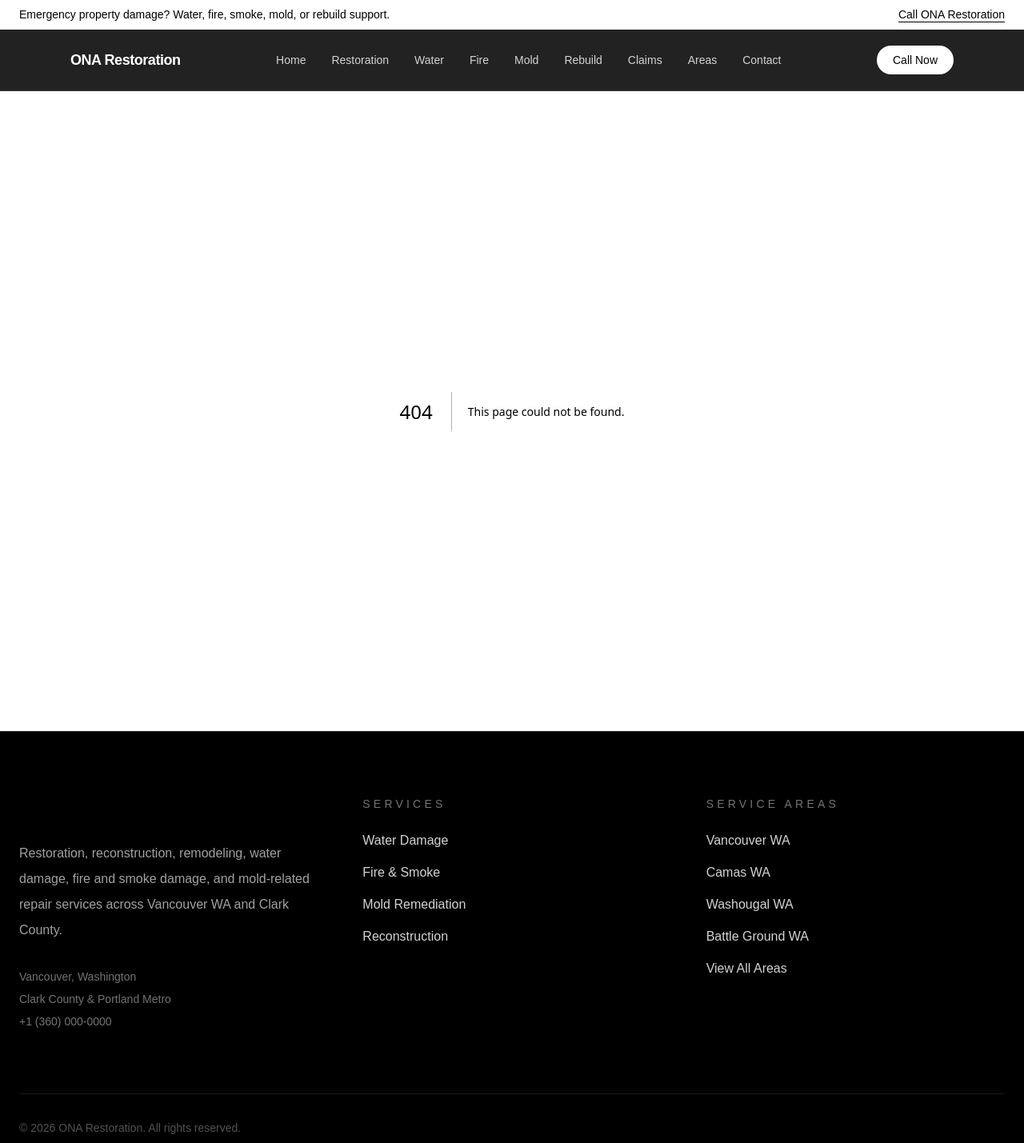
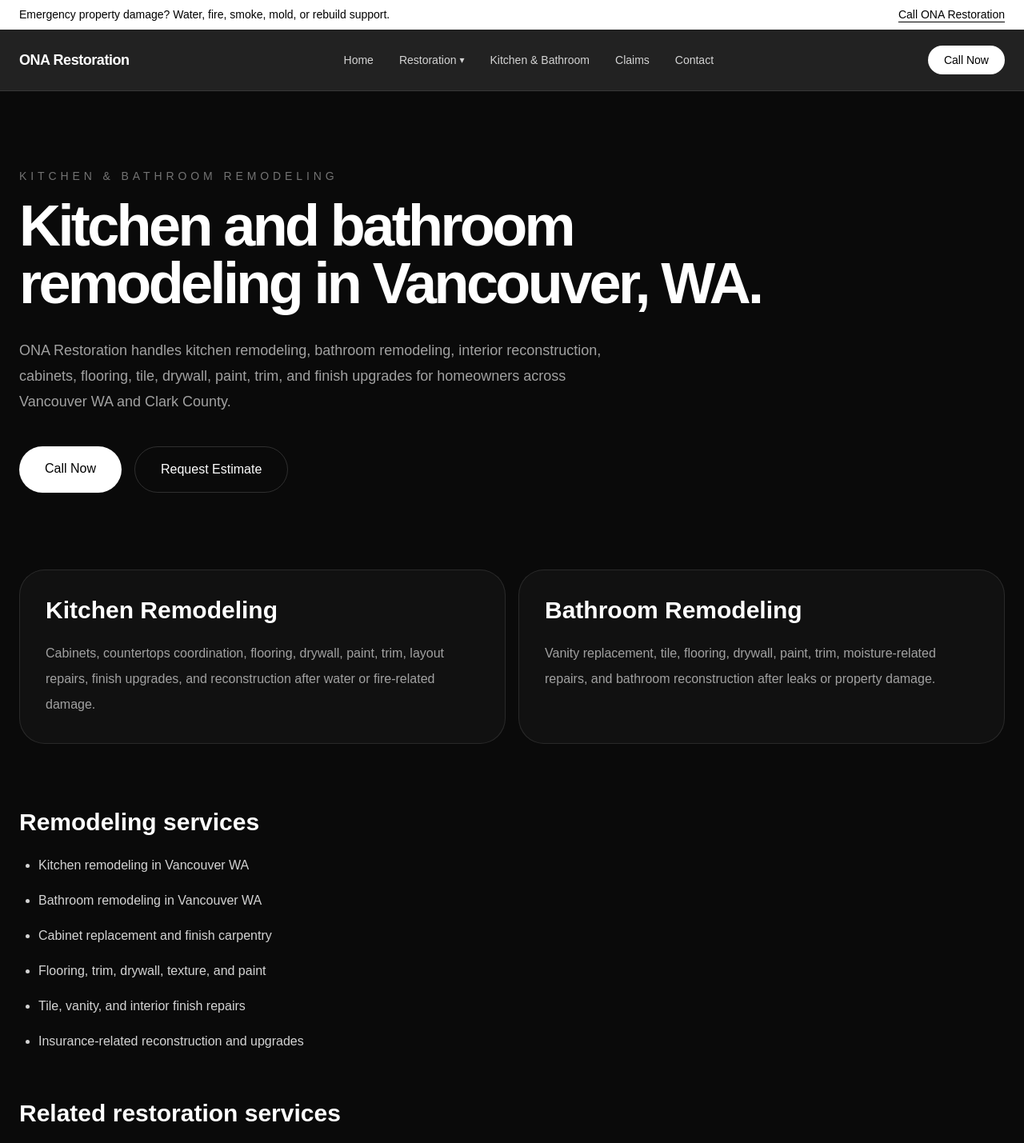
Before and after one commit to dmitzin-web/ona-restore, a Next.js app: page /kitchen-bathroom-remodeling in a window 1280 px wide. Before the commit this address had no page. Shown: the top 1429 px of the page at 80% size. Built offline with nearby package versions, Linux system fonts and the light colour scheme.

Commit message:
Simplify navigation and add kitchen bathroom remodeling focus

```diff
--- /dev/null
+++ b/app/kitchen-bathroom-remodeling/page.tsx
@@ -0,0 +1,113 @@
+export const metadata = {
+  title: 'Kitchen & Bathroom Remodeling in Vancouver WA | ONA Restoration',
+  description:
+    'Kitchen remodeling, bathroom remodeling, reconstruction, cabinets, flooring, drywall, tile, paint, and interior renovation services in Vancouver WA and Clark County.',
+}
+
+export default function KitchenBathroomPage() {
+  return (
+    <main className="min-h-screen bg-neutral-950 text-white">
+      <section className="mx-auto max-w-7xl px-6 py-24">
+        <p className="mb-4 text-sm uppercase tracking-[0.35em] text-neutral-500">
+          Kitchen & Bathroom Remodeling
+        </p>
+
+        <h1 className="max-w-5xl text-5xl font-semibold tracking-[-0.05em] md:text-7xl">
+          Kitchen and bathroom remodeling in Vancouver, WA.
+        </h1>
+
+        <p className="mt-8 max-w-3xl text-lg leading-8 text-neutral-400">
+          ONA Restoration handles kitchen remodeling, bathroom remodeling,
+          interior reconstruction, cabinets, flooring, tile, drywall, paint,
+          trim, and finish upgrades for homeowners across Vancouver WA and
+          Clark County.
+        </p>
+
+        <div className="mt-10 flex flex-col gap-4 sm:flex-row">
+          <a
+            href="tel:+13600000000"
+            className="rounded-full bg-white px-8 py-4 text-center font-medium text-black"
+          >
+            Call Now
+          </a>
+
+          <a
+            href="/contact"
+            className="rounded-full border border-white/15 px-8 py-4 text-center font-medium"
+          >
+            Request Estimate
+          </a>
+        </div>
+      </section>
+
+      <section className="mx-auto max-w-7xl px-6 pb-24">
+        <div className="grid gap-4 md:grid-cols-2">
+          <div className="rounded-[2rem] border border-white/10 bg-white/[0.03] p-8">
+            <h2 className="text-3xl font-semibold">
+              Kitchen Remodeling
+            </h2>
+
+            <p className="mt-5 leading-8 text-neutral-400">
+              Cabinets, countertops coordination, flooring, drywall, paint,
+              trim, layout repairs, finish upgrades, and reconstruction after
+              water or fire-related damage.
+            </p>
+          </div>
+
+          <div className="rounded-[2rem] border border-white/10 bg-white/[0.03] p-8">
+            <h2 className="text-3xl font-semibold">
+              Bathroom Remodeling
+            </h2>
+
+            <p className="mt-5 leading-8 text-neutral-400">
+              Vanity replacement, tile, flooring, drywall, paint, trim,
+              moisture-related repairs, and bathroom reconstruction after
+              leaks or property damage.
+            </p>
+          </div>
+        </div>
+
+        <div className="mt-20 max-w-4xl space-y-14">
+          <section>
+            <h2 className="text-3xl font-semibold">
+              Remodeling services
+            </h2>
+
+            <ul className="mt-5 list-disc space-y-3 pl-6 leading-8 text-neutral-300">
+              <li>Kitchen remodeling in Vancouver WA</li>
+              <li>Bathroom remodeling in Vancouver WA</li>
+              <li>Cabinet replacement and finish carpentry</li>
+              <li>Flooring, trim, drywall, texture, and paint</li>
+              <li>Tile, vanity, and interior finish repairs</li>
+              <li>Insurance-related reconstruction and upgrades</li>
+            </ul>
+          </section>
+
+          <section>
+            <h2 className="text-3xl font-semibold">
+              Related restoration services
+            </h2>
+
+            <div className="mt-5 flex flex-wrap gap-3">
+              <a href="/restoration/water-damage" className="rounded-full border border-white/15 px-5 py-3 text-neutral-200">
+                Water Damage
+              </a>
+
+              <a href="/restoration/reconstruction" className="rounded-full border border-white/15 px-5 py-3 text-neutral-200">
+                Reconstruction
+              </a>
+
+              <a href="/insurance-claims" className="rounded-full border border-white/15 px-5 py-3 text-neutral-200">
+                Insurance Claims
+              </a>
+
+              <a href="/locations" className="rounded-full border border-white/15 px-5 py-3 text-neutral-200">
+                Service Areas
+              </a>
+            </div>
+          </section>
+        </div>
+      </section>
+    </main>
+  )
+}
--- a/app/restoration/page.tsx
+++ b/app/restoration/page.tsx
@@ -23,12 +23,28 @@
     description:
       'Drywall, texture, paint, trim, flooring, cabinets, and interior rebuild work after mitigation.',
   },
+  {
+    title: 'Kitchen & Bathroom Remodeling',
+    href: '/kitchen-bathroom-remodeling',
+    description:
+      'Kitchen remodeling, bathroom remodeling, cabinets, flooring, tile, drywall, paint, trim, and interior upgrades.',
+  },
+]
+
+const areas = [
+  { name: 'Vancouver WA', href: '/vancouver-wa' },
+  { name: 'Camas WA', href: '/camas-wa' },
+  { name: 'Washougal WA', href: '/washougal-wa' },
+  { name: 'Battle Ground WA', href: '/battle-ground-wa' },
+  { name: 'Ridgefield WA', href: '/ridgefield-wa' },
+  { name: 'Salmon Creek WA', href: '/salmon-creek-wa' },
+  { name: 'Hazel Dell WA', href: '/hazel-dell-wa' },
 ]
 
 export const metadata = {
   title: 'Restoration Services in Vancouver WA | ONA Restoration',
   description:
-    'Water damage restoration, fire and smoke damage restoration, mold remediation support, and reconstruction services in Vancouver WA, Clark County, and Portland metro.',
+    'Water damage restoration, fire and smoke damage restoration, mold remediation support, reconstruction, kitchen remodeling, and bathroom remodeling in Vancouver WA and Clark County.',
 }
 
 export default function RestorationPage() {
@@ -40,13 +56,13 @@
         </p>
 
         <h1 className="max-w-5xl text-5xl font-semibold tracking-[-0.05em] md:text-7xl">
-          Restoration, reconstruction, and repair after property damage.
+          Restoration, reconstruction, kitchen and bathroom remodeling.
         </h1>
 
         <p className="mt-8 max-w-3xl text-lg leading-8 text-neutral-400">
           ONA Restoration helps homeowners recover from water damage, fire and
-          smoke damage, mold-related damage, and reconstruction projects across
-          Vancouver WA, Clark County, and the Portland metro area.
+          smoke damage, mold-related damage, reconstruction projects, and
+          kitchen or bathroom remodeling across Vancouver WA and Clark County.
         </p>
 
         <div className="mt-10 flex flex-col gap-4 sm:flex-row">
@@ -94,56 +110,32 @@
         <div className="mx-auto grid max-w-7xl gap-10 px-6 py-24 md:grid-cols-2">
           <div>
             <p className="text-sm uppercase tracking-[0.35em] text-neutral-500">
-              Insurance-related restoration
+              Service Areas
             </p>
 
             <h2 className="mt-4 text-4xl font-semibold tracking-[-0.04em] md:text-6xl">
-              Damage repair needs clear documentation.
+              Serving Clark County and surrounding communities.
             </h2>
           </div>
 
           <div>
             <p className="text-lg leading-8 text-neutral-400">
-              Restoration projects often involve affected materials, mitigation
-              work, rebuild scope, moisture concerns, smoke contamination, and
-              insurance-related documentation. ONA Restoration helps organize
-              the visible conditions and repair path.
+              ONA Restoration serves homeowners across Vancouver, Camas,
+              Washougal, Battle Ground, Ridgefield, Salmon Creek, Hazel Dell,
+              and surrounding areas.
             </p>
 
-            <a
-              href="/insurance-claims"
-              className="mt-8 inline-flex rounded-full border border-white/10 px-7 py-3.5 text-sm font-medium transition hover:border-white/30"
-            >
-              Insurance Claim Support
-            </a>
-          </div>
-        </div>
-      </section>
-
-      <section className="border-t border-white/10">
-        <div className="mx-auto grid max-w-7xl gap-10 px-6 py-24 md:grid-cols-2">
-          <div>
-            <p className="text-sm uppercase tracking-[0.35em] text-neutral-500">
-              Service areas
-            </p>
-
-            <h2 className="mt-4 text-4xl font-semibold tracking-[-0.04em] md:text-6xl">
-              Built around Clark County.
-            </h2>
-          </div>
-
-          <div>
-            <p className="text-lg leading-8 text-neutral-400">
-              Serving Vancouver, Camas, Washougal, Battle Ground, Ridgefield,
-              Salmon Creek, Hazel Dell, and surrounding Clark County areas.
-            </p>
-
-            <a
-              href="/locations"
-              className="mt-8 inline-flex rounded-full border border-white/10 px-7 py-3.5 text-sm font-medium transition hover:border-white/30"
-            >
-              View Service Areas
-            </a>
+            <div className="mt-8 grid gap-3 sm:grid-cols-2">
+              {areas.map((area) => (
+                <a
+                  key={area.href}
+                  href={area.href}
+                  className="rounded-2xl border border-white/10 bg-white/[0.03] px-5 py-4 text-sm text-neutral-200 transition hover:border-white/25"
+                >
+                  {area.name}
+                </a>
+              ))}
+            </div>
           </div>
         </div>
       </section>
--- a/app/sitemap.ts
+++ b/app/sitemap.ts
@@ -41,6 +41,10 @@
       lastModified: new Date(),
     },
     {
+      url: `${baseUrl}/kitchen-bathroom-remodeling`,
+      lastModified: new Date(),
+    },
+    {
       url: `${baseUrl}/vancouver-wa`,
       lastModified: new Date(),
     },
--- a/components/Header.tsx
+++ b/components/Header.tsx
@@ -3,7 +3,7 @@
 export default function Header() {
   return (
     <header className="sticky top-0 z-50 border-b border-white/10 bg-neutral-950/90 backdrop-blur">
-      <div className="mx-auto flex max-w-6xl items-center justify-between px-6 py-5">
+      <div className="mx-auto flex max-w-7xl items-center justify-between px-6 py-5">
         <Link href="/" className="text-lg font-semibold tracking-tight text-white">
           ONA Restoration
         </Link>
@@ -13,32 +13,56 @@
             Home
           </Link>
 
-  <Link href="/restoration" className="hover:text-white">
+          <div className="group relative">
+            <Link href="/restoration" className="flex items-center gap-1 hover:text-white">
               Restoration
+              <span className="text-xs">▾</span>
             </Link>
 
-  <Link href="/restoration/water-damage" className="hover:text-white">
-    Water
+            <div className="invisible absolute left-0 top-full z-50 mt-4 w-72 rounded-2xl border border-white/10 bg-neutral-950 p-3 opacity-0 shadow-2xl transition group-hover:visible group-hover:opacity-100">
+              <Link
+                href="/restoration/water-damage"
+                className="block rounded-xl px-4 py-3 text-neutral-300 hover:bg-white/5 hover:text-white"
+              >
+                Water Damage Restoration
               </Link>
 
-  <Link href="/restoration/fire-smoke-damage" className="hover:text-white">
-    Fire
+              <Link
+                href="/restoration/fire-smoke-damage"
+                className="block rounded-xl px-4 py-3 text-neutral-300 hover:bg-white/5 hover:text-white"
+              >
+                Fire & Smoke Damage
               </Link>
 
-  <Link href="/restoration/mold-remediation" className="hover:text-white">
-    Mold
+              <Link
+                href="/restoration/mold-remediation"
+                className="block rounded-xl px-4 py-3 text-neutral-300 hover:bg-white/5 hover:text-white"
+              >
+                Mold Remediation
               </Link>
 
-  <Link href="/restoration/reconstruction" className="hover:text-white">
-    Rebuild
+              <Link
+                href="/restoration/reconstruction"
+                className="block rounded-xl px-4 py-3 text-neutral-300 hover:bg-white/5 hover:text-white"
+              >
+                Reconstruction
+              </Link>
+
+              <Link
+                href="/locations"
+                className="block rounded-xl px-4 py-3 text-neutral-300 hover:bg-white/5 hover:text-white"
+              >
+                Service Areas
+              </Link>
+            </div>
+          </div>
+
+          <Link href="/kitchen-bathroom-remodeling" className="hover:text-white">
+            Kitchen & Bathroom
           </Link>
 
           <Link href="/insurance-claims" className="hover:text-white">
             Claims
-  </Link>
-
-  <Link href="/locations" className="hover:text-white">
-    Areas
           </Link>
 
           <Link href="/contact" className="hover:text-white">
```
Lines whose indentation alone changed are shown as unchanged.
